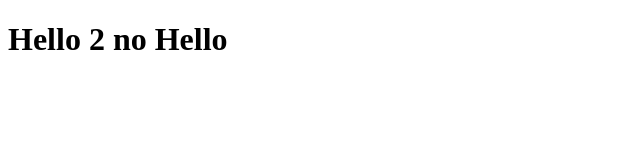
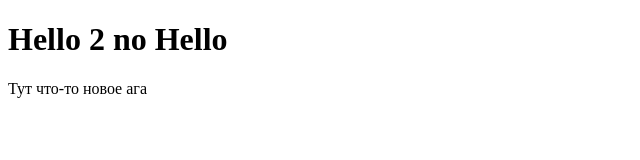
Before and after one commit to konoplitskii/git, a plain HTML site: page index.html in a window 1280 px wide. Shown: the whole page, without its empty margins (0-640 px from the left). Drawn offline with Linux system fonts and the light colour scheme.

Commit message:
new text me file

```diff
--- a/index.html
+++ b/index.html
@@ -7,5 +7,8 @@
 <body>
 
     <h1>Hello 2 no Hello</h1>
+    <p>
+        Тут что-то новое ага
+    </p>
 </body>
 </html>
```
